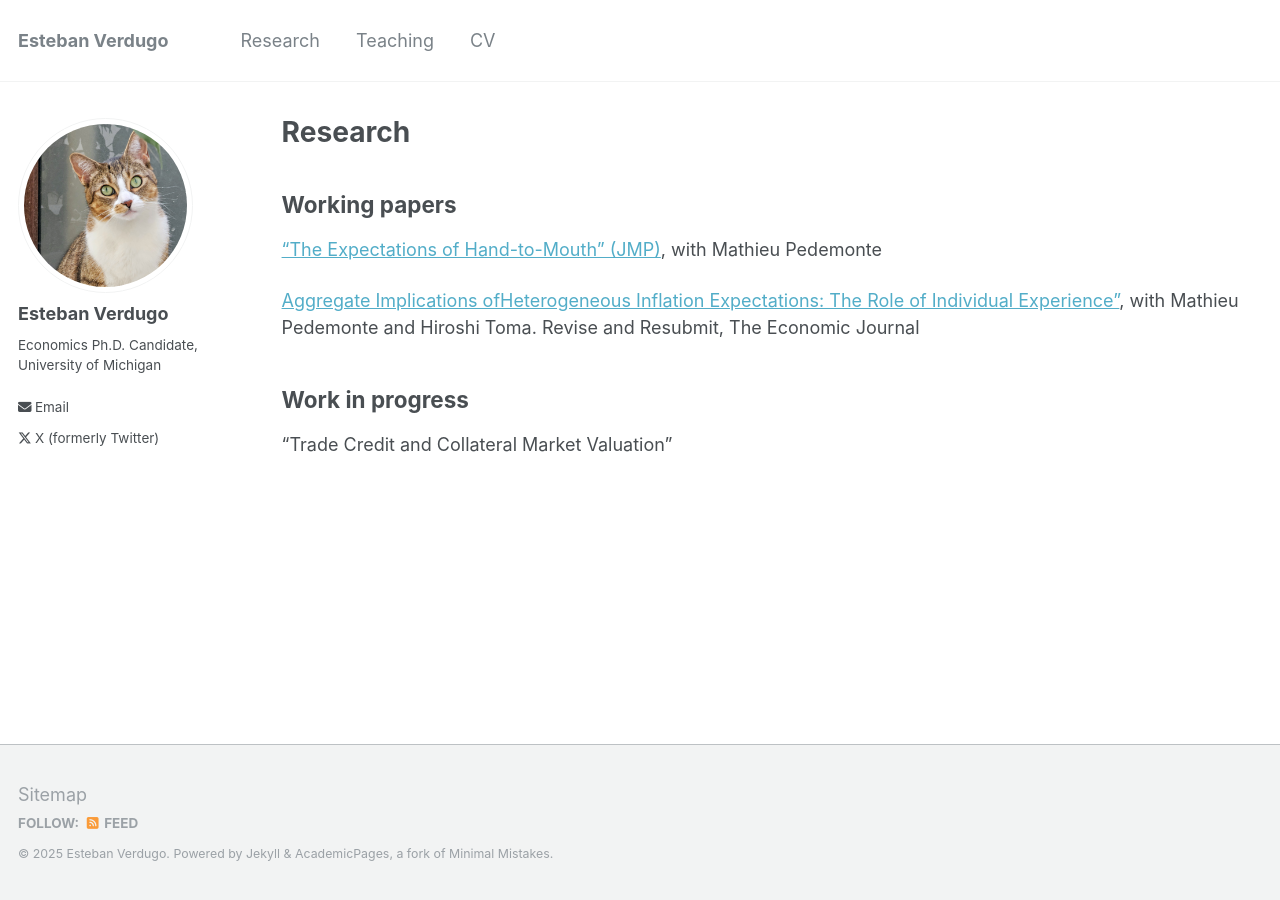
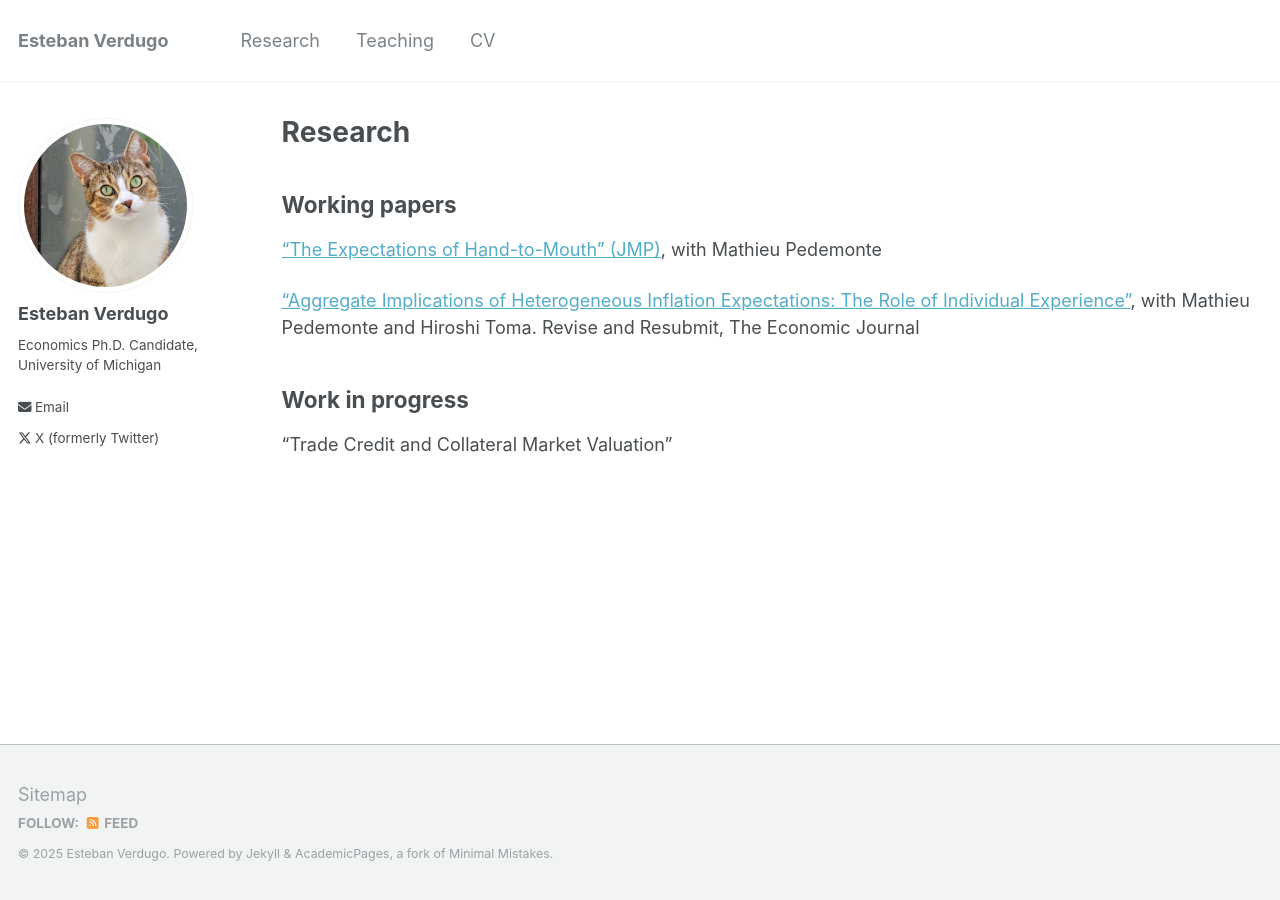
Before and after one commit to everdugop/everdugop.github.io, a Jekyll site: the page built from _pages/research.md, in a window 1280 px wide. Built offline with Jekyll 4.4.1, drawn with Linux system fonts in a browser that asks for light colours.

Commit message:
Update research.md

```diff
--- a/_pages/research.md
+++ b/_pages/research.md
@@ -13,9 +13,9 @@ You can also find my articles on <u><a href="{{author.googlescholar}}">my Google
 
 ## Working papers
 
-["The Expectations of Hand-to-Mouth” (JMP)](https://tyentzen.github.io/files/montero_yang_yentzen_price_of_faith_250206.pdf), with Mathieu Pedemonte
+["The Expectations of Hand-to-Mouth" (JMP)](https://tyentzen.github.io/files/montero_yang_yentzen_price_of_faith_250206.pdf), with Mathieu Pedemonte
 
-[Aggregate Implications ofHeterogeneous Inflation Expectations: The Role of Individual Experience”](https://doi.org/10.26509/frbc-wp-202304), with Mathieu Pedemonte and Hiroshi Toma. Revise and Resubmit, The Economic Journal
+["Aggregate Implications of Heterogeneous Inflation Expectations: The Role of Individual Experience"](https://doi.org/10.26509/frbc-wp-202304), with Mathieu Pedemonte and Hiroshi Toma. Revise and Resubmit, The Economic Journal
 
 
 ## Work in progress
```
